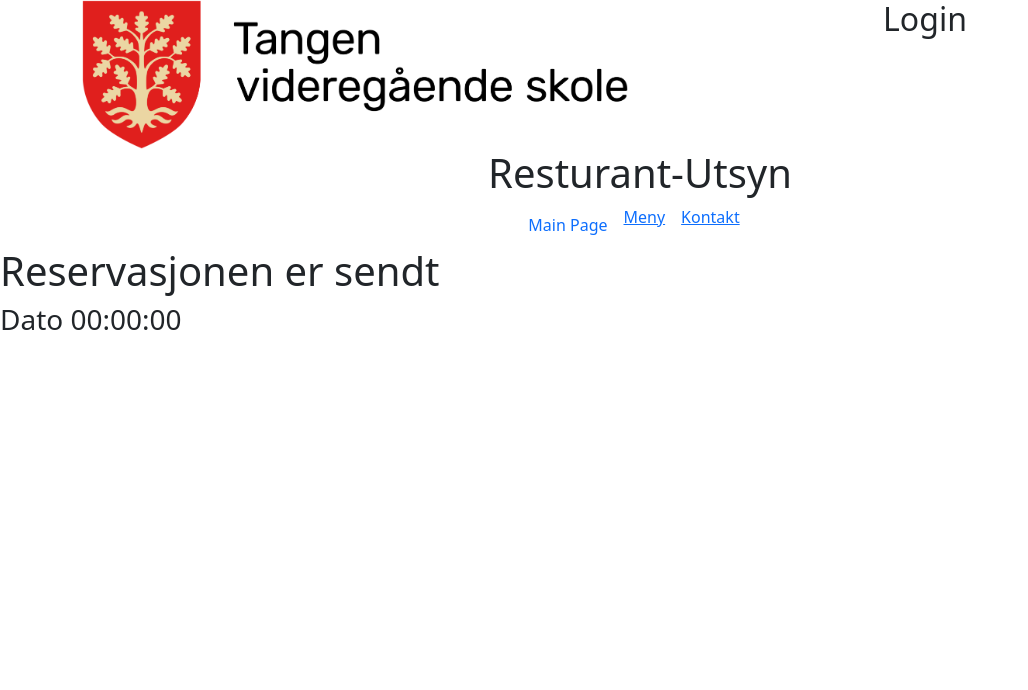
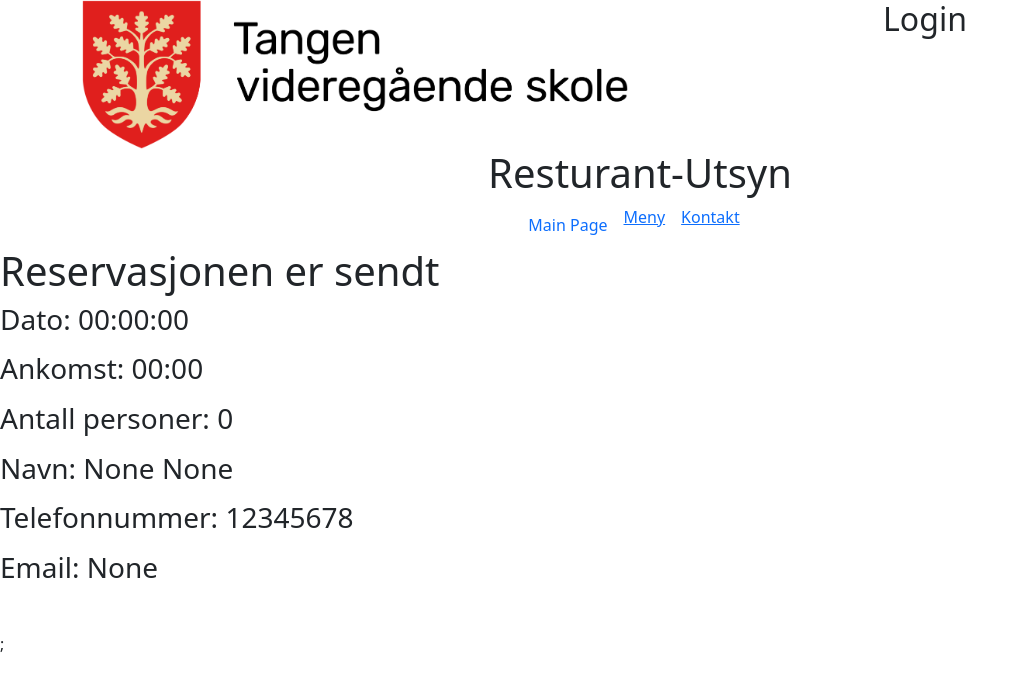
Before and after one commit to quickburrrn/restaurant-utsyn, a React (Create React App) app: page /kvitering in a window 1280 px wide. Shown: the top 690 px of the page, without its empty margins (0-1028 px from the left). Built offline with nearby package versions, Linux system fonts and the light colour scheme.

Commit message:
lagder all data

```diff
--- a/src/components/InfoField.jsx
+++ b/src/components/InfoField.jsx
@@ -1,11 +1,13 @@
 import React from "react";
 
-const InfoField = (props) => {
+const InfoField = (Props) => {
+    const {children} = Props;
+
     return(
-        <div className="">
+        <div>
             <h1>{children}</h1>
         </div>
     );
 }
 
-export default Alert
+export default InfoField
--- a/src/pages/App.js
+++ b/src/pages/App.js
@@ -13,12 +13,13 @@ function App() {
   const [navn, setNavn] = useState("None None")
   const [telefonnnumer, setTelefonnnumer] = useState(12345678)
   const [email, setEmail] = useState("None")
+  const [extra, setExtra] = useState("")
 
   return (
     <div>
       <Navbar />
       <div>
-        <Outlet context={[[count, setCount] ,[ankomst, setAnkomst], [personer, setPersoner], [navn, setNavn], [telefonnnumer, setTelefonnnumer], [email, setEmail]]}/>
+        <Outlet context={[[count, setCount] ,[ankomst, setAnkomst], [personer, setPersoner], [navn, setNavn], [telefonnnumer, setTelefonnnumer], [email, setEmail], [extra, setExtra]]}/>
       </div>
     </div>
   );
--- a/src/pages/Information.js
+++ b/src/pages/Information.js
@@ -1,33 +1,60 @@
 import React from "react";
-import { Link, useOutletContext } from "react-router-dom";
+import { Link, useOutletContext, useNavigate } from "react-router-dom";
 import TestButton from "../components/TestButton";
 
 function Information()
 {
+    const navigate = useNavigate();
+
+    const [navn, setNavn] = useOutletContext()[3];
+    const [telefonnnumer, setTelefonnnumer] = useOutletContext()[4];
+    const [email, setEmail] = useOutletContext()[5];
+    const [extra, setExtra] = useOutletContext()[6];
+
+    const handleSetName = (event) =>
+    {
+        setNavn(event.target.value);
+    }
+
+    const handleSetTelefonnnumer = (event) =>
+    {
+        setTelefonnnumer(event.target.value);
+    }
+
+    const handleSetEmail = (event) =>
+    {
+        setEmail(event.target.value);
+    }
+
+    const handleSetExtra = (event) =>
+    {
+        setExtra(event.target.value);
+    }
+
     return(
         <form>
             <div className="form-group">
                 <label htmlFor="exampleInputEmail1">Fult navn</label>
-                <input type="email" className="form-control" id="exampleInputEmail1" aria-describedby="emailHelp" placeholder="Skriv fult navn"/>
+                <input type="email" className="form-control" id="name" aria-describedby="emailHelp" placeholder="Skriv fult navn" onChange={handleSetName}/>
             </div>
 
             <div className="form-group">
                 <label htmlFor="email">Telefonnnumer</label>
-                <input type="email" className="form-control" id="exampleInputEmail1" aria-describedby="emailHelp" placeholder="12345678"/>
+                <input type="email" className="form-control" id="phone" aria-describedby="emailHelp" placeholder="12345678" onChange={handleSetTelefonnnumer}/>
             </div>
 
             <div className="form-group">
                 <label htmlFor="email">Email adresse</label>
-                <input type="email" className="form-control" id="exampleInputEmail1" aria-describedby="emailHelp" placeholder="Skriv email adresse"/>
+                <input type="email" className="form-control" id="email" aria-describedby="emailHelp" placeholder="Skriv email adresse" onChange={handleSetEmail}/>
                 <small id="emailHelp" className="form-text text-muted">Email er valgfritt</small>
             </div>
 
             <div className="form-group">
-                <label htmlFor="exampleFormControlTextarea1">Ekstra informasjon</label>
-                <textarea className="form-control" id="exampleFormControlTextarea1" rows="3"></textarea>
+                <label htmlFor="exampleFormControlTextarea1">Ekstra informasjon onChange={handleSetExtra}</label>
+                <textarea className="form-control" id="extra" rows="3"></textarea>
             </div>
 
-            <Link to={`../kvitering`}><TestButton color="primary" >Reserver</TestButton></Link>
+            <Link to='../kvitering'><TestButton color="primary" buttonPressed={() => {}}>Reserver</TestButton></Link>
         </form>
     );
 }
--- a/src/pages/Kvitering.js
+++ b/src/pages/Kvitering.js
@@ -1,18 +1,26 @@
 import { Link, useOutletContext } from "react-router-dom";
 import { useState } from "react";
-//import InfoField from "../components/InfoField";
+import InfoField from "../components/InfoField";
 
 function Kvitering()
 {
 
     const [count, setCount] = useOutletContext()[0];
+    const List = ["Dato: ", "Ankomst: ", "Antall personer: ", "Navn: ", "Telefonnummer: ", "Email: "];
 
+    const hello = useOutletContext().length;
 
     return(
         <div>
             <h1>Reservasjonen er sendt</h1>
-            <h3>{"Dato " + count}</h3>
-            {/* <InfoField>Hello</InfoField> */}
+            <ul className="list-group">
+                {useOutletContext().map(([item, setItem], index) =>
+                (
+                    <li className="mb-2">
+                        <h3>{List[index]}  {item}</h3>
+                    </li>
+                ))};
+            </ul>
         </div>
     );
 }
--- a/src/pages/Persons.js
+++ b/src/pages/Persons.js
@@ -10,9 +10,9 @@ function Persons ()
 
     const [personActive, setPersonActive] = useState(false);
 
-    const personSelected = () =>
+    const personSelected = (item) =>
     {
-        SetPersoner(3)
+        SetPersoner(parseInt(item))
         setPersonActive(true)
     }
 
--- a/src/pages/Time.js
+++ b/src/pages/Time.js
@@ -10,9 +10,9 @@ function Time ()
 
     const [timeActive, setTimeActive] = useState(false);
 
-    const timeSelected = () =>
+    const timeSelected = (item) =>
     {
-        setAnkomst("12:00");
+        setAnkomst(item);
         setTimeActive(true);
     };
 
```
